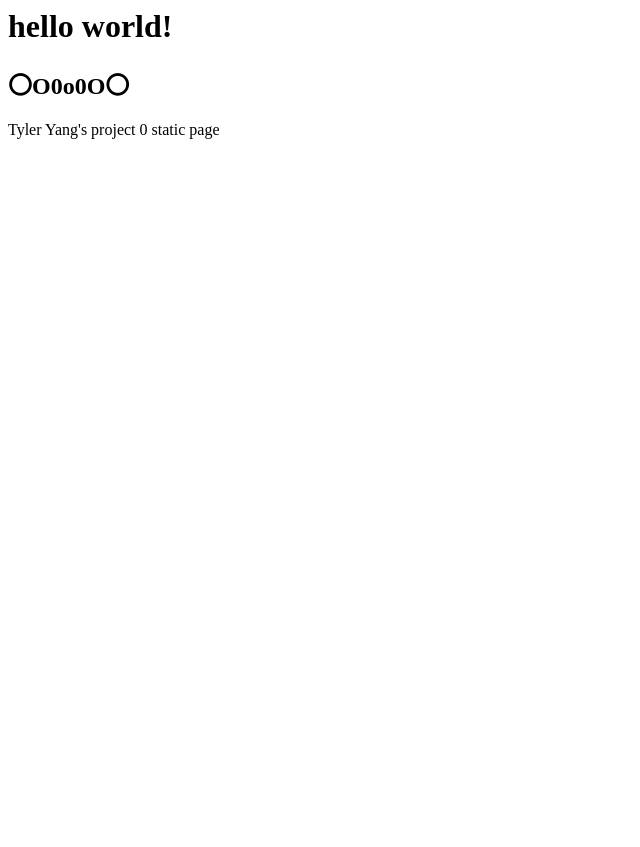
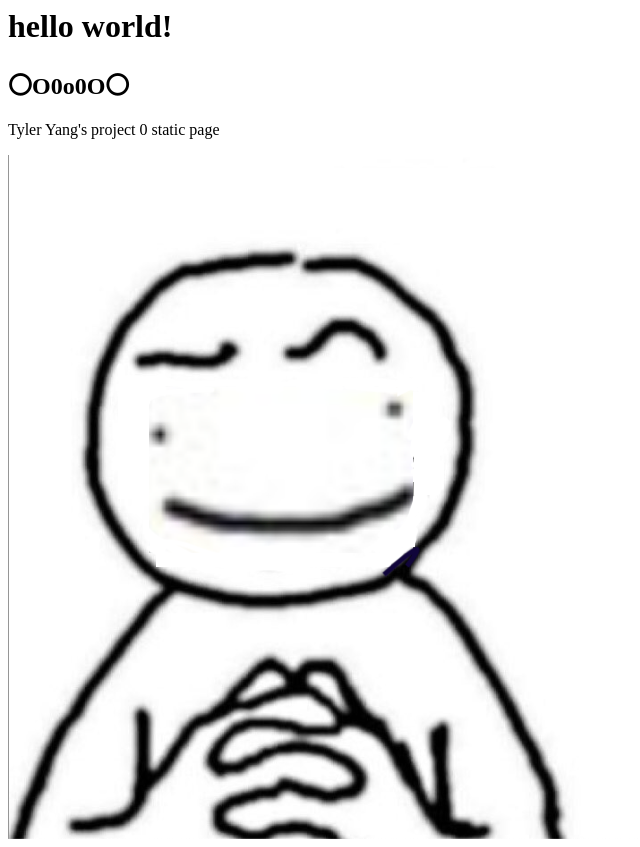
Before and after one commit to TianyiYang-Tyler/CS291A_proj0, a plain HTML site: page index.html in a window 1280 px wide. Shown: the whole page, without its empty margins (0-640 px from the left). Before the commit the page ends 800 px from the top, so only its background shows below. Drawn offline with Linux system fonts and the light colour scheme.

Commit message:
Update index.html

```diff
--- a/index.html
+++ b/index.html
@@ -1,3 +1,4 @@
 <h1>hello world!</h1>
 <h2>〇O0o0O〇</h2>
 <p>Tyler Yang's project 0 static page</p>
+<img src="DreamTheMolesta.png">
```
